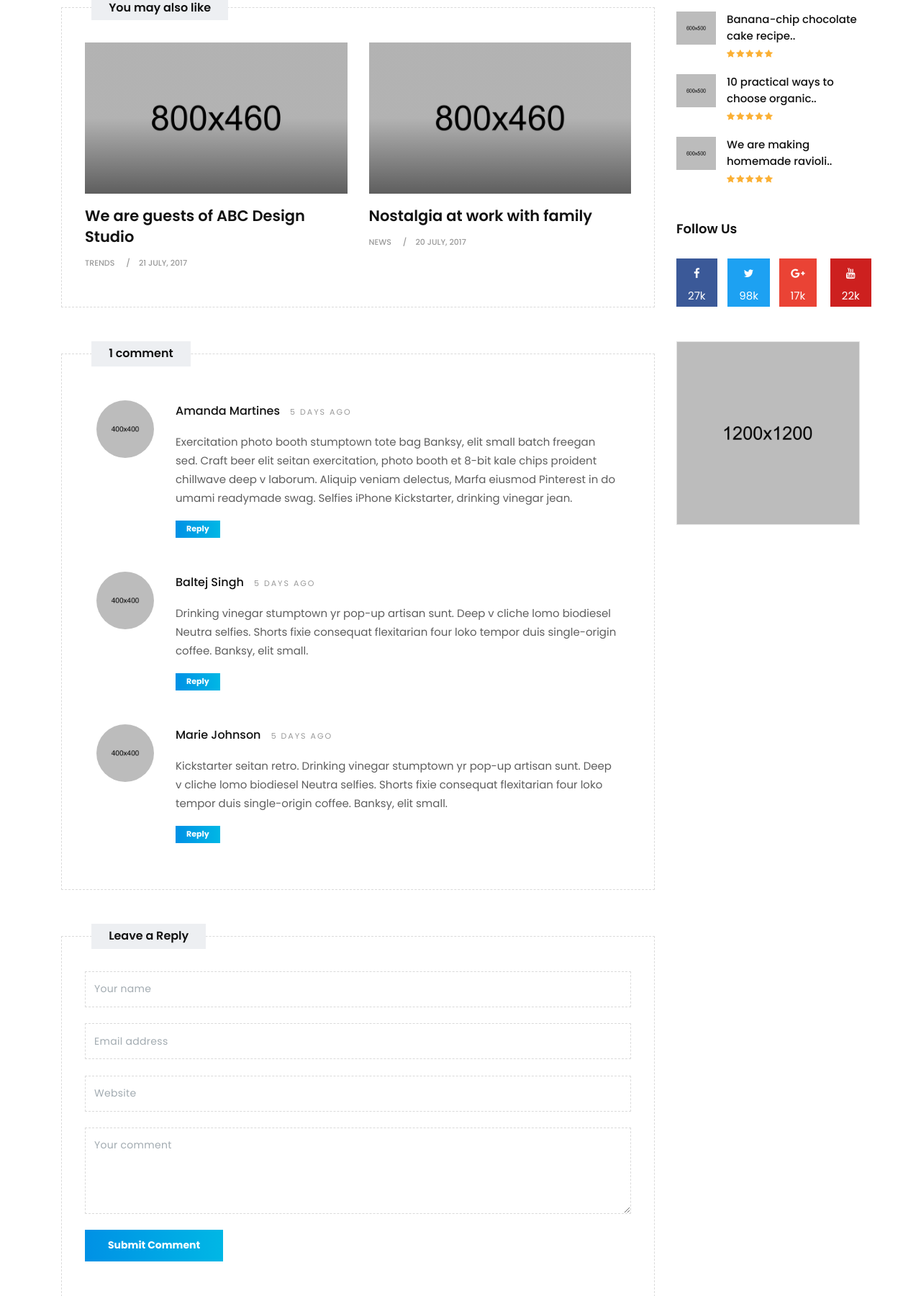
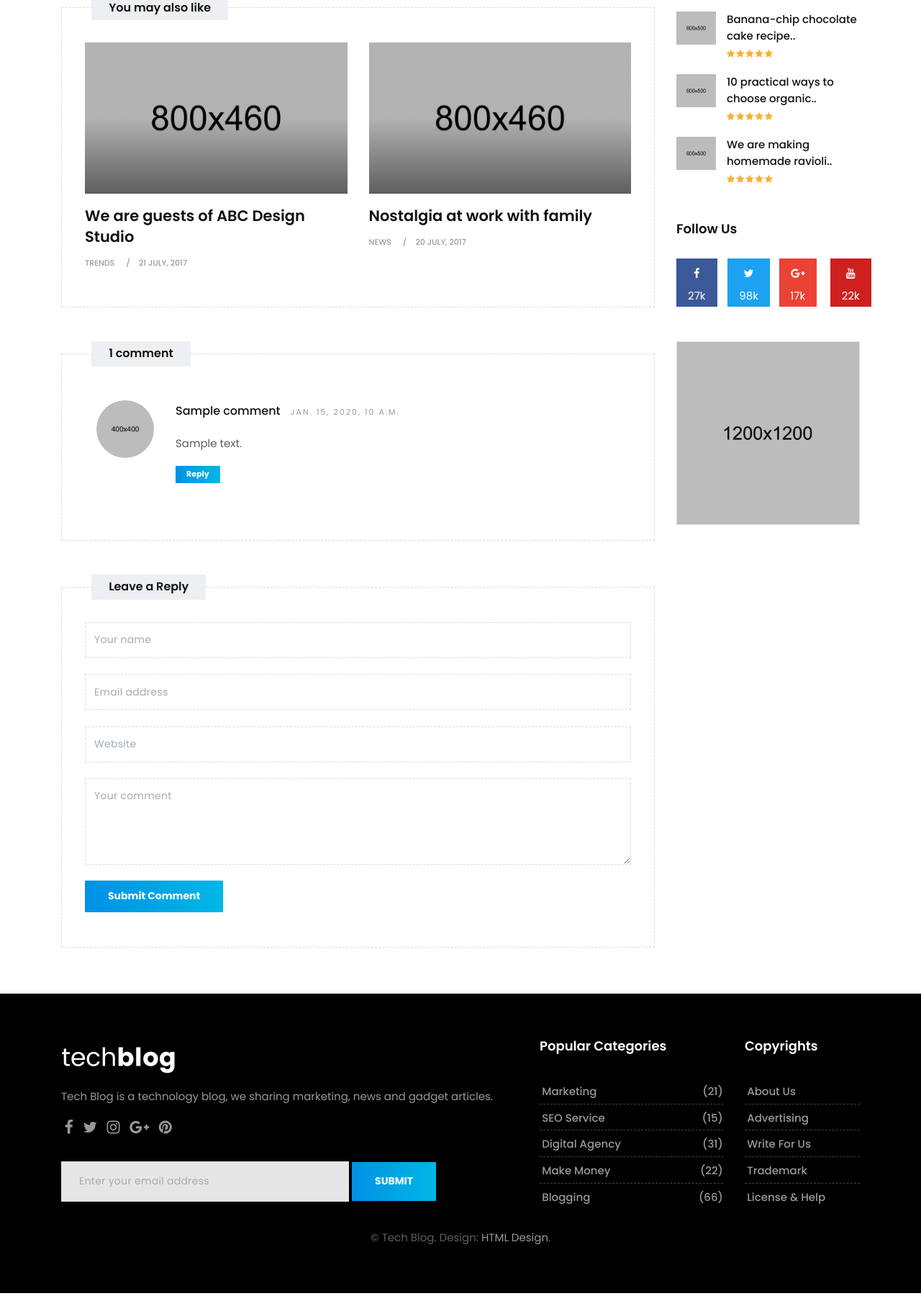
Before and after one commit to masonk16/blog, a Django app: a page that uses templates/blog/post/detail.html in a window 1280 px wide. Shown: the part 1848-3648 px from the top of the page at 72% size. Run offline with Django 4.2, Linux system fonts and the light colour scheme; tables that the repository leaves empty hold one stand-in row (values such as "Sample post"); some libraries are stand-ins or nearby versions.

Commit message:
Add comment list to details template.

```diff
--- a/templates/blog/post/detail.html
+++ b/templates/blog/post/detail.html
@@ -1,4 +1,6 @@
 {% extends "blog/base.html" %}
+{% load static %}
+
 {% block title %}{{ post.title }}{% endblock %}
 {% block content %}
     <div class="blog-title-area text-center">
@@ -176,41 +178,20 @@
         <div class="row">
             <div class="col-lg-12">
                 <div class="comments-list">
+                    {% for comment in comments %}
                         <div class="media">
                             <a class="media-left" href="#">
-                            <img src="upload/author.jpg" alt="" class="rounded-circle">
+                                <img src="{% static 'upload/author.jpg' %}" alt="" class="rounded-circle">
                             </a>
                             <div class="media-body">
-                            <h4 class="media-heading user_name">Amanda Martines <small>5 days ago</small></h4>
-                            <p>Exercitation photo booth stumptown tote bag Banksy, elit small batch freegan sed. Craft beer elit seitan exercitation, photo booth et 8-bit kale chips proident chillwave deep v laborum. Aliquip veniam delectus, Marfa eiusmod Pinterest in do umami readymade swag. Selfies iPhone Kickstarter, drinking vinegar jean.</p>
+                                <h4 class="media-heading user_name">{{ comment.name }} <small>{{ comment.created }}</small></h4>
+                                <p>{{ comment.body|linebreaks }}</p>
                                 <a href="#" class="btn btn-primary btn-sm">Reply</a>
                             </div>
                         </div>
-                    <div class="media">
-                        <a class="media-left" href="#">
-                            <img src="upload/author_01.jpg" alt="" class="rounded-circle">
-                        </a>
-                        <div class="media-body">
-
-                            <h4 class="media-heading user_name">Baltej Singh <small>5 days ago</small></h4>
-
-                            <p>Drinking vinegar stumptown yr pop-up artisan sunt. Deep v cliche lomo biodiesel Neutra selfies. Shorts fixie consequat flexitarian four loko tempor duis single-origin coffee. Banksy, elit small.</p>
-
-                            <a href="#" class="btn btn-primary btn-sm">Reply</a>
-                        </div>
-                    </div>
-                    <div class="media last-child">
-                        <a class="media-left" href="#">
-                            <img src="upload/author_02.jpg" alt="" class="rounded-circle">
-                        </a>
-                        <div class="media-body">
-
-                            <h4 class="media-heading user_name">Marie Johnson <small>5 days ago</small></h4>
-                            <p>Kickstarter seitan retro. Drinking vinegar stumptown yr pop-up artisan sunt. Deep v cliche lomo biodiesel Neutra selfies. Shorts fixie consequat flexitarian four loko tempor duis single-origin coffee. Banksy, elit small.</p>
-
-                            <a href="#" class="btn btn-primary btn-sm">Reply</a>
-                        </div>
-                    </div>
+                    {% empty %}
+                        <p>There are no comments yet.</p>
+                    {% endfor %}
                 </div>
             </div><!-- end col -->
         </div><!-- end row -->
```
Lines whose indentation alone changed are shown as unchanged.
